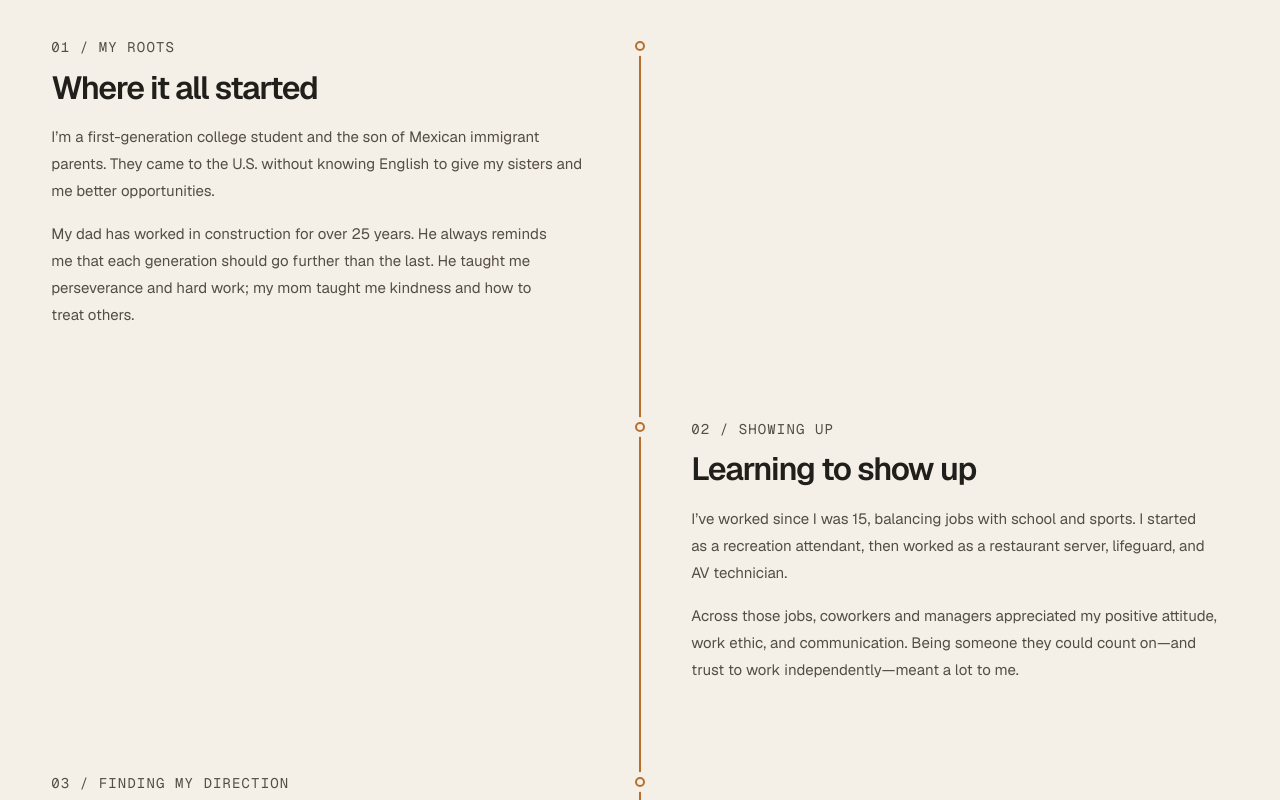
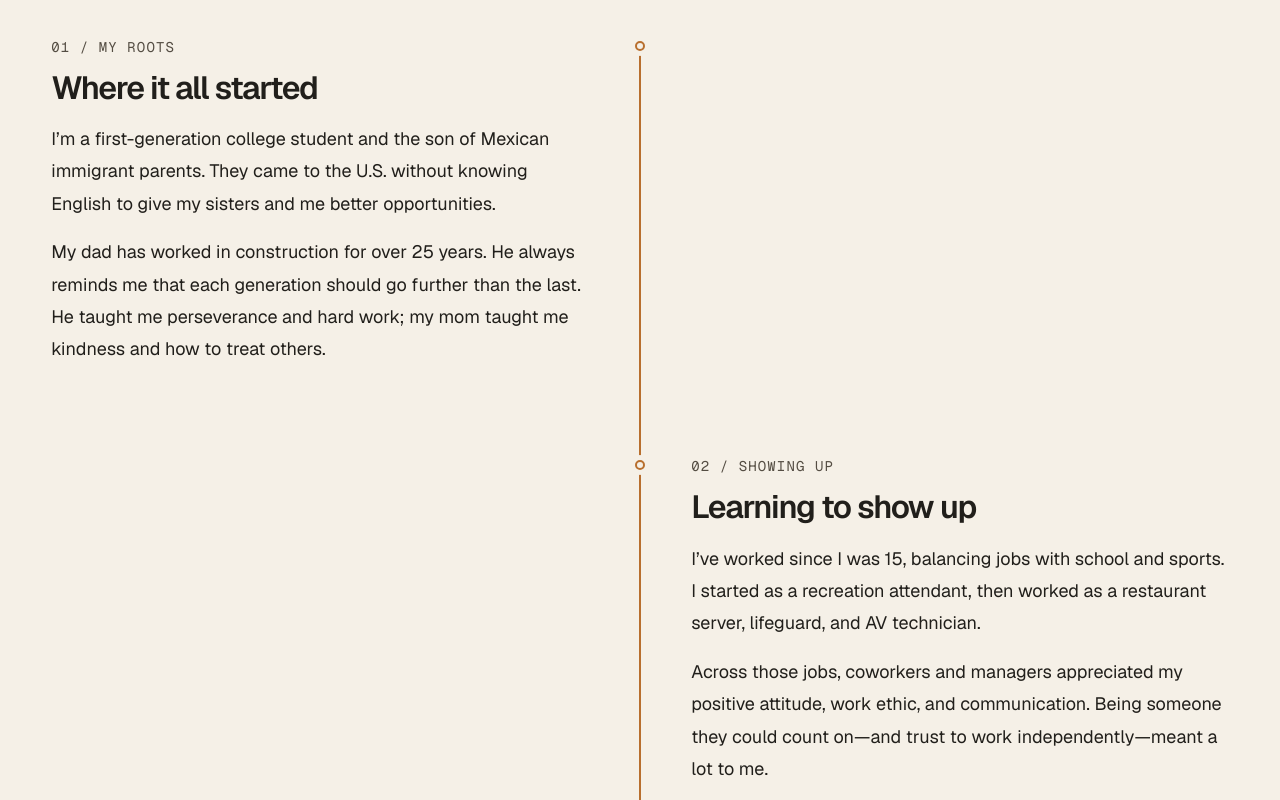
Before and after one commit to PabloMCodes/portfolio, a Next.js app: page /about in a window 1280 px wide. Shown: the part 1100-1900 px from the top of the page. Built offline with nearby package versions, Linux system fonts and the light colour scheme.

Commit message:
Make About story paragraphs larger and higher contrast

```diff
--- a/src/components/personal-story.module.css
+++ b/src/components/personal-story.module.css
@@ -45,7 +45,7 @@
 .copy { min-width: 0; grid-column: 1; grid-row: 1; }
 .chapter:nth-child(even) .copy { grid-column: 2; }
 .copy h3 { margin-top: 0.65rem; font-size: clamp(1.5rem, 2.5vw, 2rem); line-height: 1.2; }
-.copy > p:not(.eyebrow) { margin-top: 1rem; color: var(--muted-foreground); font-size: 0.9375rem; line-height: 1.8; }
+.copy > p:not(.eyebrow) { margin-top: 1rem; color: var(--foreground); font-size: 1.125rem; line-height: 1.8; }
 .photo { min-width: 0; grid-column: 2; grid-row: 1; margin: 0.25rem 0 0; }
 .chapter:nth-child(even) .photo { grid-column: 1; }
 .photo img { display: block; width: 100%; height: auto; border-radius: 0.75rem; }
```
